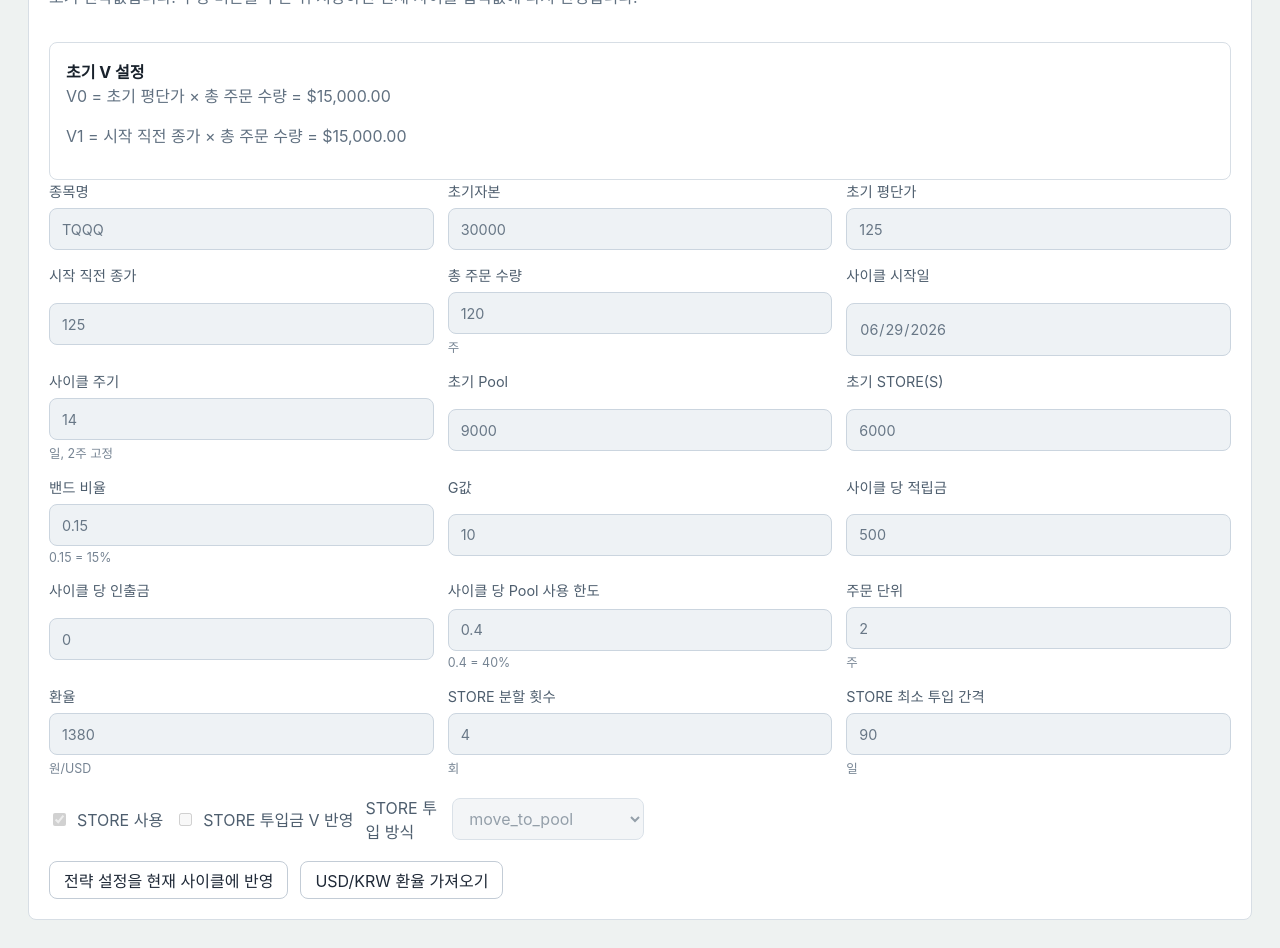
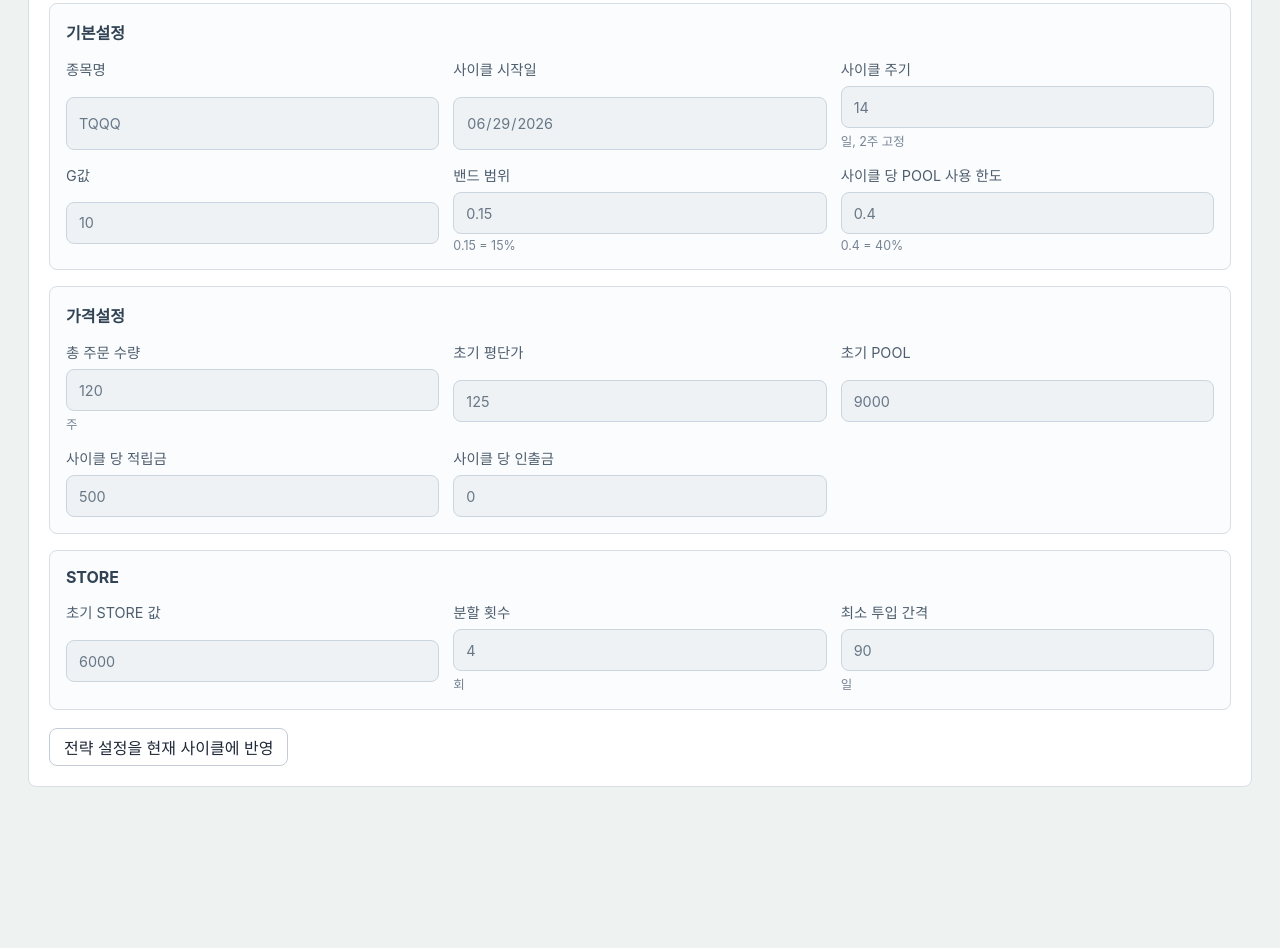
Before and after one commit to bookgoom891/VR-10Years-project, a React (Vite) app: page / in a window 1280 px wide. Shown: the part 1000-1948 px from the top of the page. After the commit the page ends 1815 px from the top, so only its background shows below. Built offline with nearby package versions, Linux system fonts and the light colour scheme.

Commit message:
Organize strategy settings sections

```diff
--- a/src/App.tsx
+++ b/src/App.tsx
@@ -388,7 +388,6 @@ export default function App() {
           onSave={saveStrategySettings}
           onCancel={cancelStrategyEdit}
           onApplyToCycle={() => syncSettingsToCycle(settings)}
-          onRefreshExchangeRate={refreshExchangeRate}
         />
       )}
       {activeTab === "cycle" && <CycleCalculator cycle={cycle} result={result} onChange={setCycle} onRefreshClose={refreshTqqqClose} onRefreshExchangeRate={refreshExchangeRate} />}
--- a/src/components/StrategySetup.tsx
+++ b/src/components/StrategySetup.tsx
@@ -1,6 +1,6 @@
+import type { ReactNode } from "react";
 import type { StrategySettings } from "../types";
-import { calculateV0, calculateV1 } from "../utils/calculations";
-import { money, NumberField, TextField } from "./fields";
+import { NumberField, TextField } from "./fields";
 
 interface Props {
   settings: StrategySettings;
@@ -10,7 +10,20 @@ interface Props {
   onSave: () => void;
   onCancel: () => void;
   onApplyToCycle: () => void;
-  onRefreshExchangeRate: () => void;
+}
+
+interface SettingsSectionProps {
+  title: string;
+  children: ReactNode;
+}
+
+function SettingsSection({ title, children }: SettingsSectionProps) {
+  return (
+    <section className="settings-section">
+      <h3>{title}</h3>
+      <div className="form-grid">{children}</div>
+    </section>
+  );
 }
 
 export default function StrategySetup({
@@ -20,21 +33,17 @@ export default function StrategySetup({
   onEdit,
   onSave,
   onCancel,
-  onApplyToCycle,
-  onRefreshExchangeRate
+  onApplyToCycle
 }: Props) {
   const update = <K extends keyof StrategySettings>(key: K, value: StrategySettings[K]) => {
     onChange({ ...settings, [key]: value });
   };
-  const v0 = calculateV0(settings);
-  const v1 = calculateV1(settings);
 
   return (
     <section className="panel">
       <div className="section-title with-actions">
         <div>
           <h2>전략 설정</h2>
-          <p>초기 전략값입니다. 수정 버튼을 누른 뒤 저장하면 현재 사이클 입력값에 다시 반영됩니다.</p>
         </div>
         <div className="action-row compact">
           {!isEditing ? (
@@ -48,18 +57,9 @@ export default function StrategySetup({
         </div>
       </div>
 
-      <div className="formula-box">
-        <strong>초기 V 설정</strong>
-        <p>V0 = 초기 평단가 × 총 주문 수량 = {money(v0)}</p>
-        <p>V1 = 시작 직전 종가 × 총 주문 수량 = {money(v1)}</p>
-      </div>
-
-      <div className="form-grid">
+      <div className="settings-layout">
+        <SettingsSection title="기본설정">
           <TextField label="종목명" value={settings.symbol} disabled={!isEditing} onChange={(value) => update("symbol", value)} />
-        <NumberField label="초기자본" value={settings.initialCapital} disabled={!isEditing} onChange={(value) => update("initialCapital", value)} />
-        <NumberField label="초기 평단가" value={settings.initialAveragePrice} disabled={!isEditing} step={0.01} onChange={(value) => update("initialAveragePrice", value)} />
-        <NumberField label="시작 직전 종가" value={settings.startClosePrice} disabled={!isEditing} step={0.01} onChange={(value) => update("startClosePrice", value)} />
-        <NumberField label="총 주문 수량" value={settings.totalOrderQuantity} disabled={!isEditing} onChange={(value) => update("totalOrderQuantity", value)} suffix="주" />
           <label className="field">
             <span>사이클 시작일</span>
             <input
@@ -70,40 +70,28 @@ export default function StrategySetup({
             />
           </label>
           <NumberField label="사이클 주기" value={settings.cycleDays} disabled onChange={(value) => update("cycleDays", value)} suffix="일, 2주 고정" />
-        <NumberField label="초기 Pool" value={settings.initialPool} disabled={!isEditing} onChange={(value) => update("initialPool", value)} />
-        <NumberField label="초기 STORE(S)" value={settings.initialStore} disabled={!isEditing} onChange={(value) => update("initialStore", value)} />
-        <NumberField label="밴드 비율" value={settings.bandRate} disabled={!isEditing} step={0.01} onChange={(value) => update("bandRate", value)} suffix="0.15 = 15%" />
           <NumberField label="G값" value={settings.gValue} disabled={!isEditing} onChange={(value) => update("gValue", value)} />
+          <NumberField label="밴드 범위" value={settings.bandRate} disabled={!isEditing} step={0.01} onChange={(value) => update("bandRate", value)} suffix="0.15 = 15%" />
+          <NumberField label="사이클 당 POOL 사용 한도" value={settings.cyclePoolUseLimit} disabled={!isEditing} step={0.01} onChange={(value) => update("cyclePoolUseLimit", value)} suffix="0.4 = 40%" />
+        </SettingsSection>
+
+        <SettingsSection title="가격설정">
+          <NumberField label="총 주문 수량" value={settings.totalOrderQuantity} disabled={!isEditing} onChange={(value) => update("totalOrderQuantity", value)} suffix="주" />
+          <NumberField label="초기 평단가" value={settings.initialAveragePrice} disabled={!isEditing} step={0.01} onChange={(value) => update("initialAveragePrice", value)} />
+          <NumberField label="초기 POOL" value={settings.initialPool} disabled={!isEditing} onChange={(value) => update("initialPool", value)} />
           <NumberField label="사이클 당 적립금" value={settings.contribution} disabled={!isEditing} onChange={(value) => update("contribution", value)} />
           <NumberField label="사이클 당 인출금" value={settings.withdrawal} disabled={!isEditing} onChange={(value) => update("withdrawal", value)} />
-        <NumberField label="사이클 당 Pool 사용 한도" value={settings.cyclePoolUseLimit} disabled={!isEditing} step={0.01} onChange={(value) => update("cyclePoolUseLimit", value)} suffix="0.4 = 40%" />
-        <NumberField label="주문 단위" value={settings.orderUnit} disabled={!isEditing} onChange={(value) => update("orderUnit", value)} suffix="주" />
-        <NumberField label="환율" value={settings.exchangeRate} disabled={!isEditing} onChange={(value) => update("exchangeRate", value)} suffix="원/USD" />
-        <NumberField label="STORE 분할 횟수" value={settings.storeSplits} disabled={!isEditing} onChange={(value) => update("storeSplits", value)} suffix="회" />
-        <NumberField label="STORE 최소 투입 간격" value={settings.storeMinIntervalDays} disabled={!isEditing} onChange={(value) => update("storeMinIntervalDays", value)} suffix="일" />
-      </div>
+        </SettingsSection>
 
-      <div className="option-row">
-        <label>
-          <input type="checkbox" checked={settings.useStore} disabled={!isEditing} onChange={(event) => update("useStore", event.target.checked)} />
-          STORE 사용
-        </label>
-        <label>
-          <input type="checkbox" checked={settings.reflectStoreInV} disabled={!isEditing} onChange={(event) => update("reflectStoreInV", event.target.checked)} />
-          STORE 투입금 V 반영
-        </label>
-        <label>
-          STORE 투입 방식
-          <select value={settings.storeMode} disabled={!isEditing} onChange={(event) => update("storeMode", event.target.value as StrategySettings["storeMode"])}>
-            <option value="direct_buy">direct_buy</option>
-            <option value="move_to_pool">move_to_pool</option>
-          </select>
-        </label>
+        <SettingsSection title="STORE">
+          <NumberField label="초기 STORE 값" value={settings.initialStore} disabled={!isEditing} onChange={(value) => update("initialStore", value)} />
+          <NumberField label="분할 횟수" value={settings.storeSplits} disabled={!isEditing} onChange={(value) => update("storeSplits", value)} suffix="회" />
+          <NumberField label="최소 투입 간격" value={settings.storeMinIntervalDays} disabled={!isEditing} onChange={(value) => update("storeMinIntervalDays", value)} suffix="일" />
+        </SettingsSection>
       </div>
 
       <div className="action-row">
         <button type="button" onClick={onApplyToCycle}>전략 설정을 현재 사이클에 반영</button>
-        <button type="button" onClick={onRefreshExchangeRate}>USD/KRW 환율 가져오기</button>
       </div>
     </section>
   );
--- a/src/styles.css
+++ b/src/styles.css
@@ -280,6 +280,24 @@ h3 {
   gap: 14px;
 }
 
+.settings-layout {
+  display: grid;
+  gap: 16px;
+}
+
+.settings-section {
+  border: 1px solid #d7dee5;
+  border-radius: 8px;
+  background: #fbfcfd;
+  padding: 16px;
+}
+
+.settings-section h3 {
+  margin-bottom: 14px;
+  color: #304253;
+  font-size: 1rem;
+}
+
 .compact-grid {
   grid-template-columns: minmax(180px, 280px);
 }
```
Lines whose indentation alone changed are shown as unchanged.
